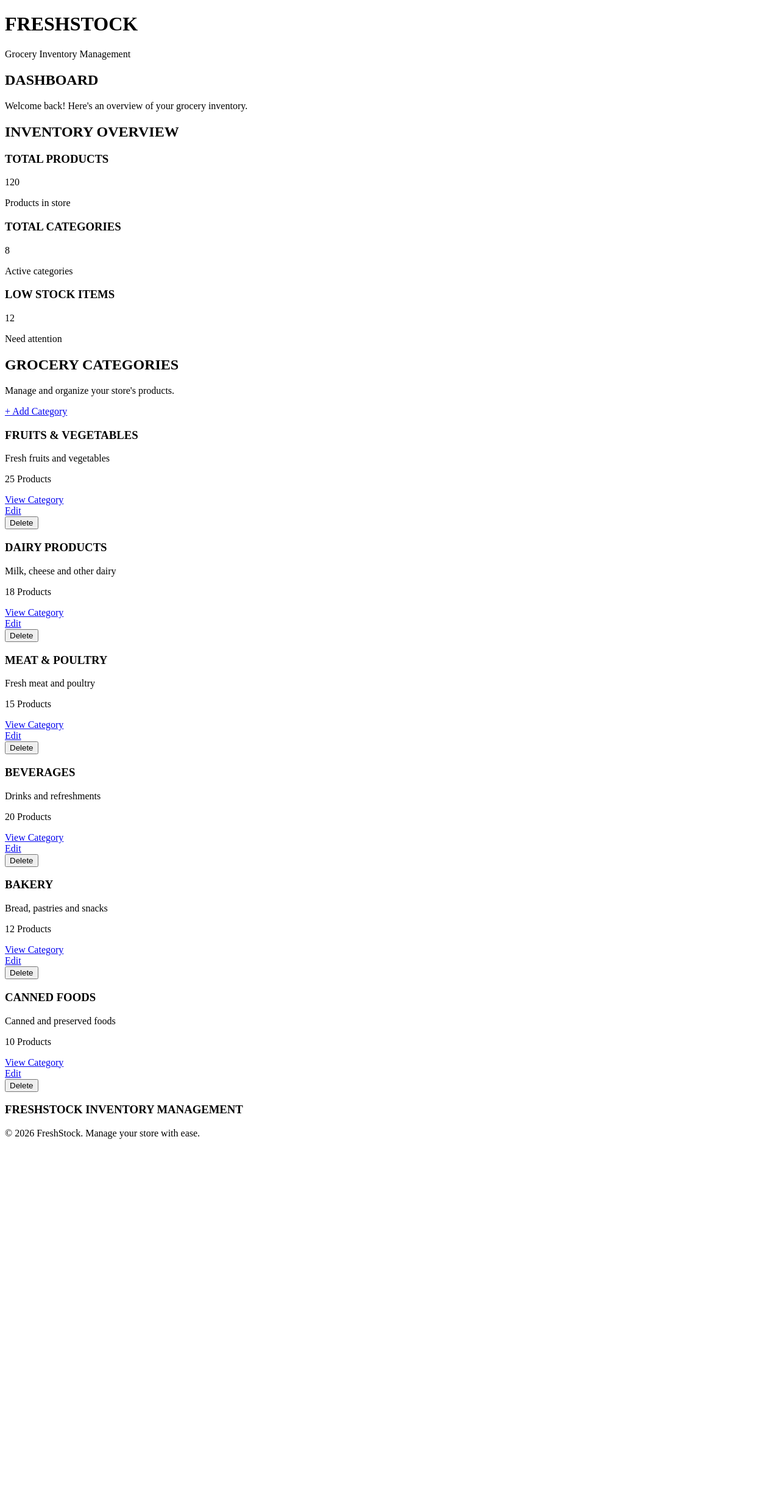
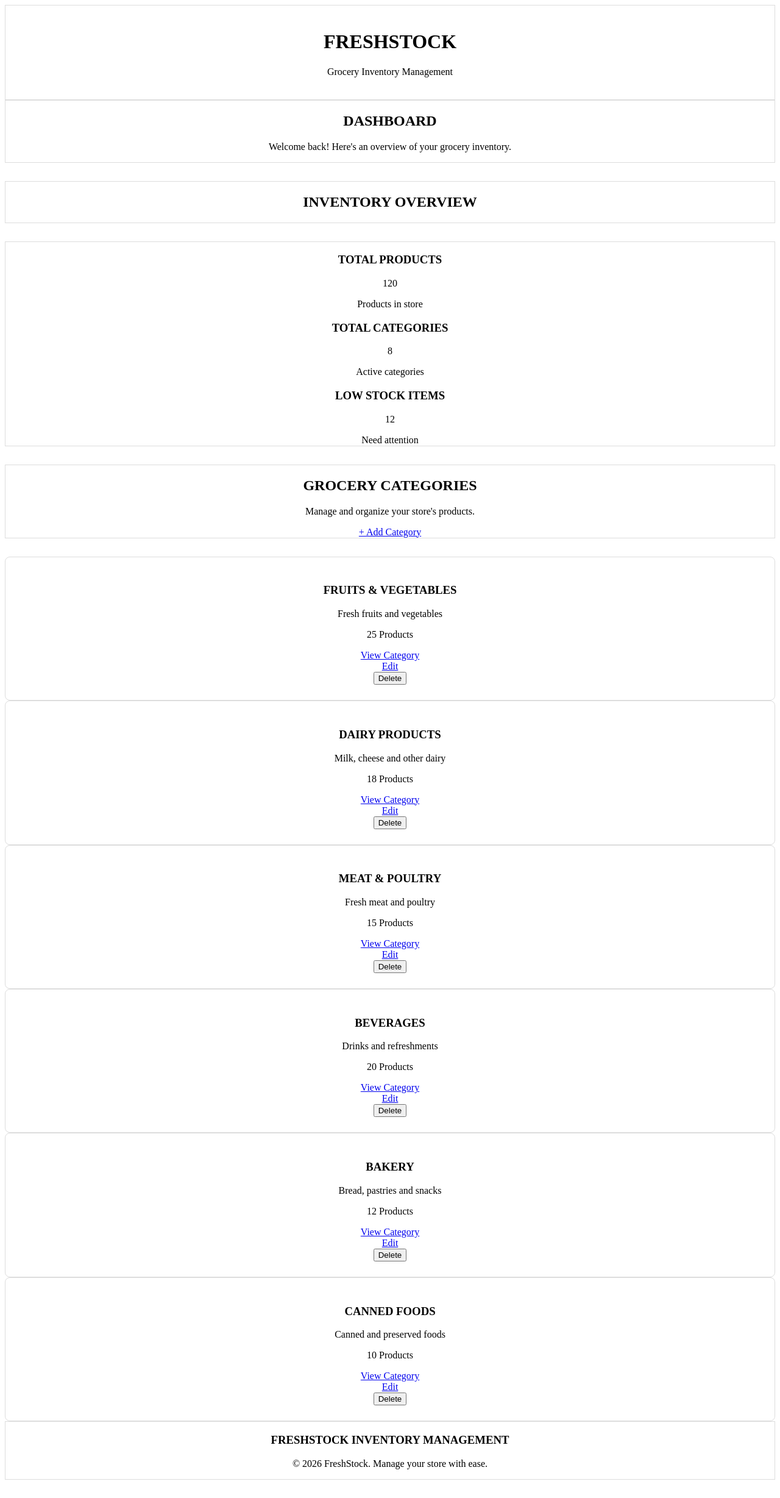
Before and after one commit to winterbarry/inventory-app, a Node server app: page / in a window 1280 px wide. Shown: the whole page at 61% size. Before the commit the page ends 1868 px from the top, so only its background shows below. Run offline with Node 20, Linux system fonts and the light colour scheme.

Commit message:
added basic styles for homepage, header and footer

```diff
--- /dev/null
+++ b/public/css/footer.css
@@ -0,0 +1,5 @@
+.main-footer {
+  text-align: center;
+  margin-bottom: 30px;
+  border: 1px solid #ddd;
+}
--- /dev/null
+++ b/public/css/header.css
@@ -0,0 +1,9 @@
+/* Main Header */
+.main-header {
+  display: flex;
+  justify-content: center;
+  align-items: center;
+  text-align: center;
+  padding: 20px;
+  border: 1px solid #ddd;
+}
--- /dev/null
+++ b/public/css/main.css
@@ -0,0 +1,51 @@
+/* Main Section */
+.main-content {
+  display: flex;
+  flex-direction: column;
+  align-items: center;
+  text-align: center;
+  padding: 30px 20px;
+}
+
+/* Dashboard Introduction */
+.dashboard-intro {
+  text-align: center;
+  margin-bottom: 30px;
+  border: 1px solid #ddd;
+}
+
+/* Inventory Overview */
+.inventory-overview {
+  text-align: center;
+  margin-bottom: 30px;
+  border: 1px solid #ddd;
+}
+
+/* Inventory Overview */
+.inventory-overview-heading {
+  text-align: center;
+  margin-bottom: 30px;
+  border: 1px solid #ddd;
+}
+
+/* Individual Inventory Cards */
+.inventory-card {
+  padding: 20px;
+  text-align: center;
+  border: 1px solid #ddd;
+  border-radius: 8px;
+}
+
+.categories-header {
+  text-align: center;
+  margin-bottom: 30px;
+  border: 1px solid #ddd;
+}
+
+/* Individual Category Cards */
+.category-card {
+  padding: 25px;
+  text-align: center;
+  border: 1px solid #ddd;
+  border-radius: 8px;
+}
--- a/views/index.ejs
+++ b/views/index.ejs
@@ -5,7 +5,7 @@
   <meta charset="UTF-8">
   <meta name="viewport" content="width=device-width, initial-scale=1.0">
   <title>FreshStock | Dashboard</title>
-  <link rel="stylesheet" href="/css/style.css">
+  <link rel="stylesheet" href="/css/main.css">
 </head>
 
 <body>
--- a/views/partials/footer.ejs
+++ b/views/partials/footer.ejs
@@ -5,3 +5,5 @@
     <p>© 2026 FreshStock. Manage your store with ease.</p>
   </div>
 </footer>
+
+<link rel="stylesheet" href="/css/footer.css">
--- a/views/partials/header.ejs
+++ b/views/partials/header.ejs
@@ -4,3 +4,5 @@
     <p>Grocery Inventory Management</p>
   </div>
 </header>
+
+<link rel="stylesheet" href="/css/header.css">
```
Also changed, not shown: public/css/style.css (deleted).
